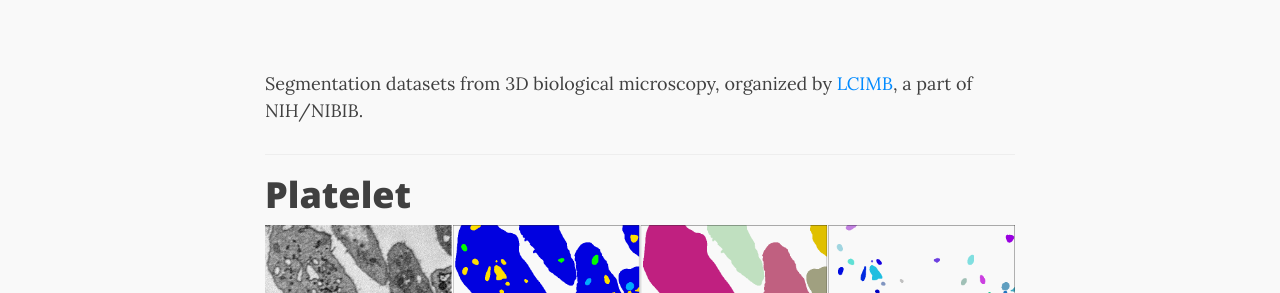
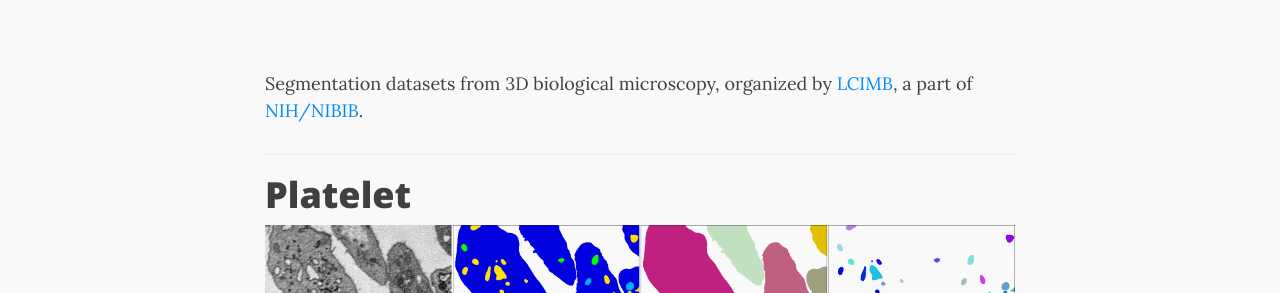
Before and after one commit to bio3d-vision/bio3d-vision.github.io, a Jekyll site: the page built from index.html, in a window 1280 px wide and 900 px high. Shown: the part 308-601 px from the top of the window. Built offline with Jekyll 4.4.1, drawn with Linux system fonts in a browser that asks for light colours; nearby versions of some CDN libraries; the list of posts is cut into pages by our own code; part of the change alters nothing that is shown.

```diff
--- a/index.html
+++ b/index.html
@@ -4,7 +4,7 @@ title: 'bio3d-vision'
 use-site-title: false
 ---
 
-<p>Segmentation datasets from 3D biological microscopy, organized by <a href="about-lcimb/">LCIMB</a>, a part of NIH/NIBIB.</p>
+<p>Segmentation datasets from 3D biological microscopy, organized by <a href="about-lcimb/">LCIMB</a>, a part of <a href="https://www.nibib.nih.gov/">NIH/NIBIB</a>.</p>
 <hr />
 <h1 id="platelet">Platelet</h1>
 <div class="figure">
```
Also changed, not shown: README.md.
